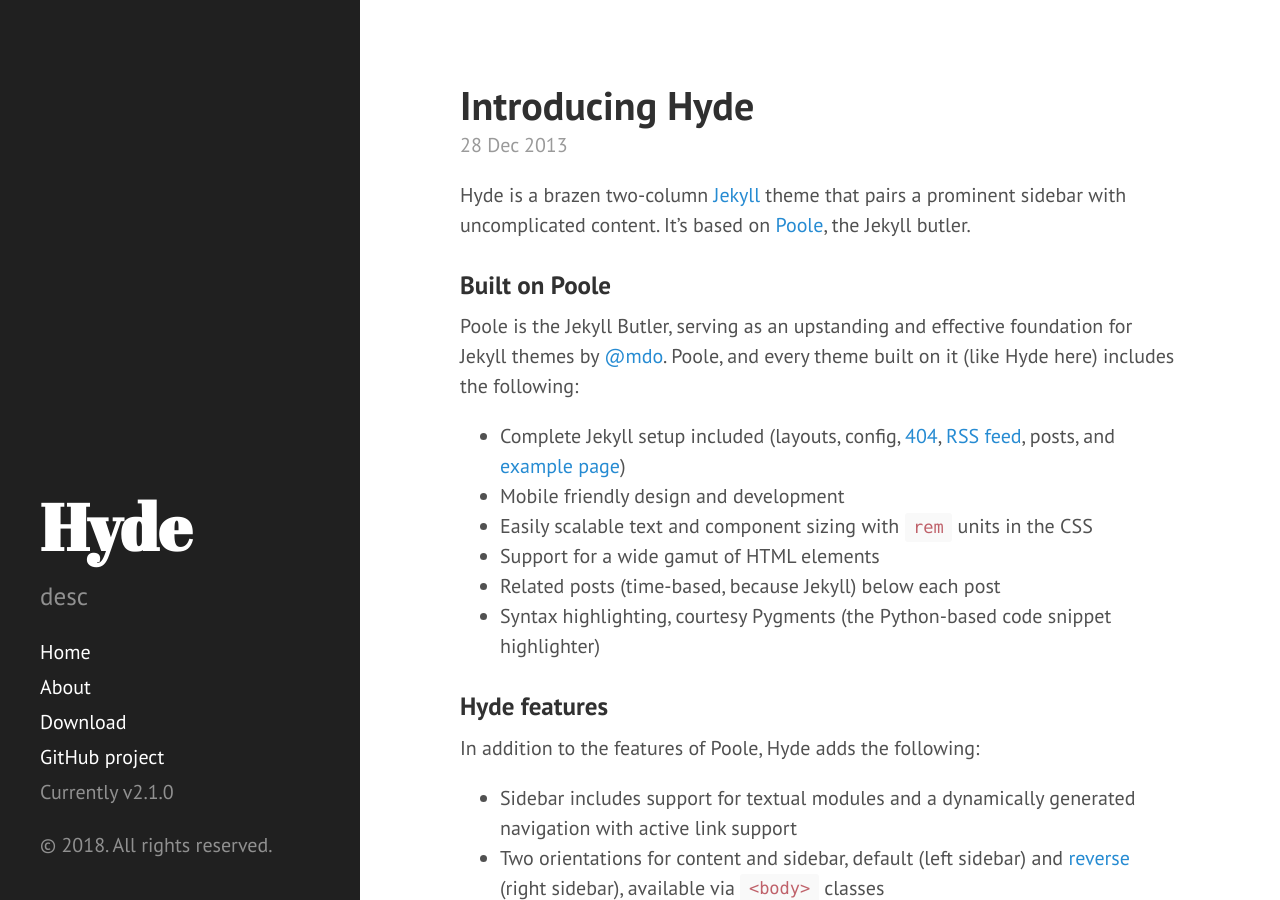
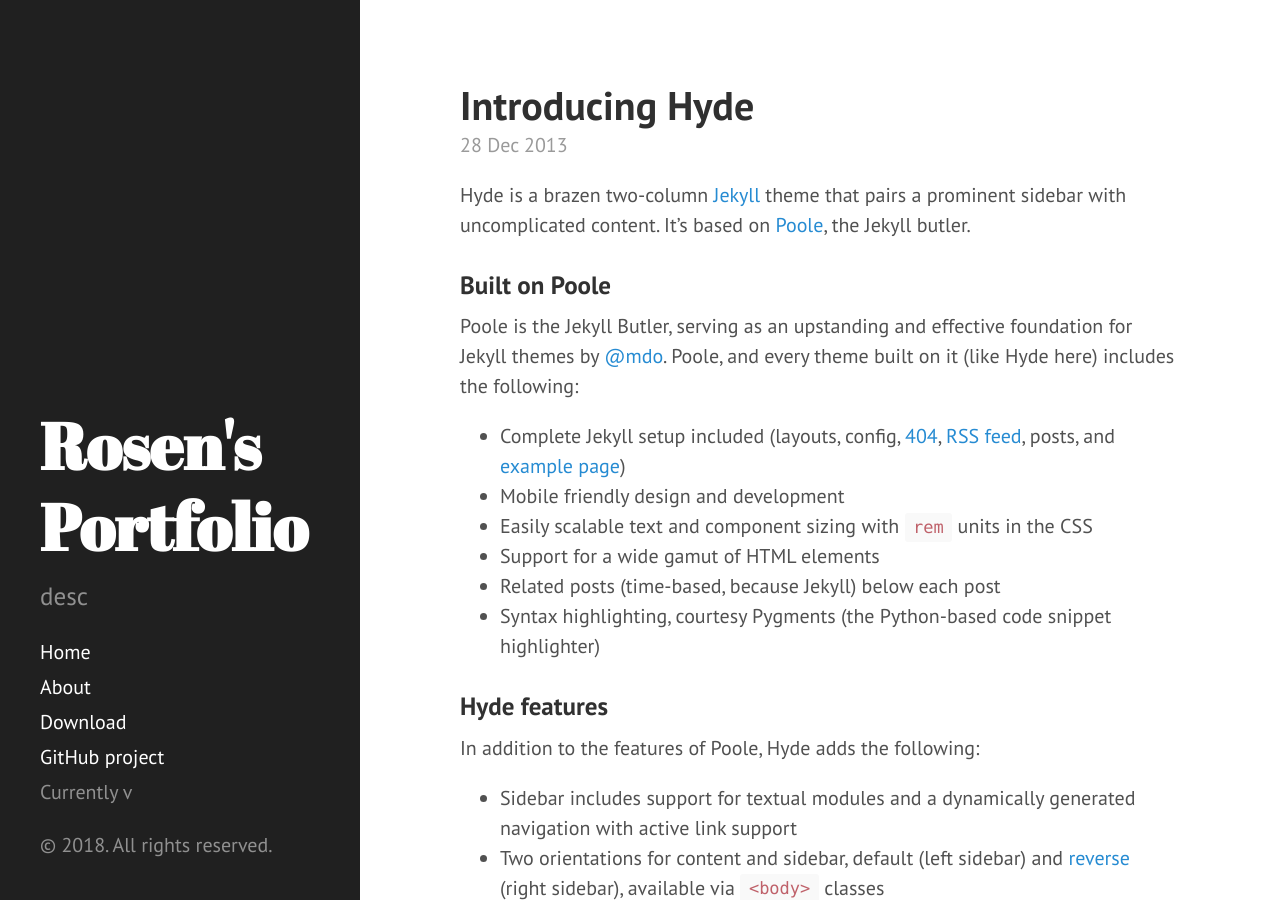
Before and after one commit to Rosen369/Rosen369.github.io, a Jekyll site: the page built from index.html, in a window 1280 px wide and 900 px high. Built offline with Jekyll 4.4.1, drawn with Linux system fonts in a browser that asks for light colours; Markdown is read by kramdown in place of the engine named in the settings; the list of posts is cut into pages by our own code.

```diff
--- a/_config.yml
+++ b/_config.yml
@@ -1,12 +1,12 @@
 # Dependencies
-markdown:         redcarpet
+markdown:         kramdown
 highlighter:      rouge
 
 # Permalinks
 permalink:        pretty
 
 # Setup
-title:            Hyde
+title:            Rosen's Portfolio
 tagline:          'A Jekyll theme'
 description:      'desc'
 url:              https://rosen369.github.io/
@@ -18,8 +18,5 @@ author:
 
 paginate:         5
 
-# Custom vars
-version:          2.1.0
-
 github:
-  repo:           https://github.com/poole/hyde
+  repo:           https://github.com/Rosen369/Rosen369.github.io
```
